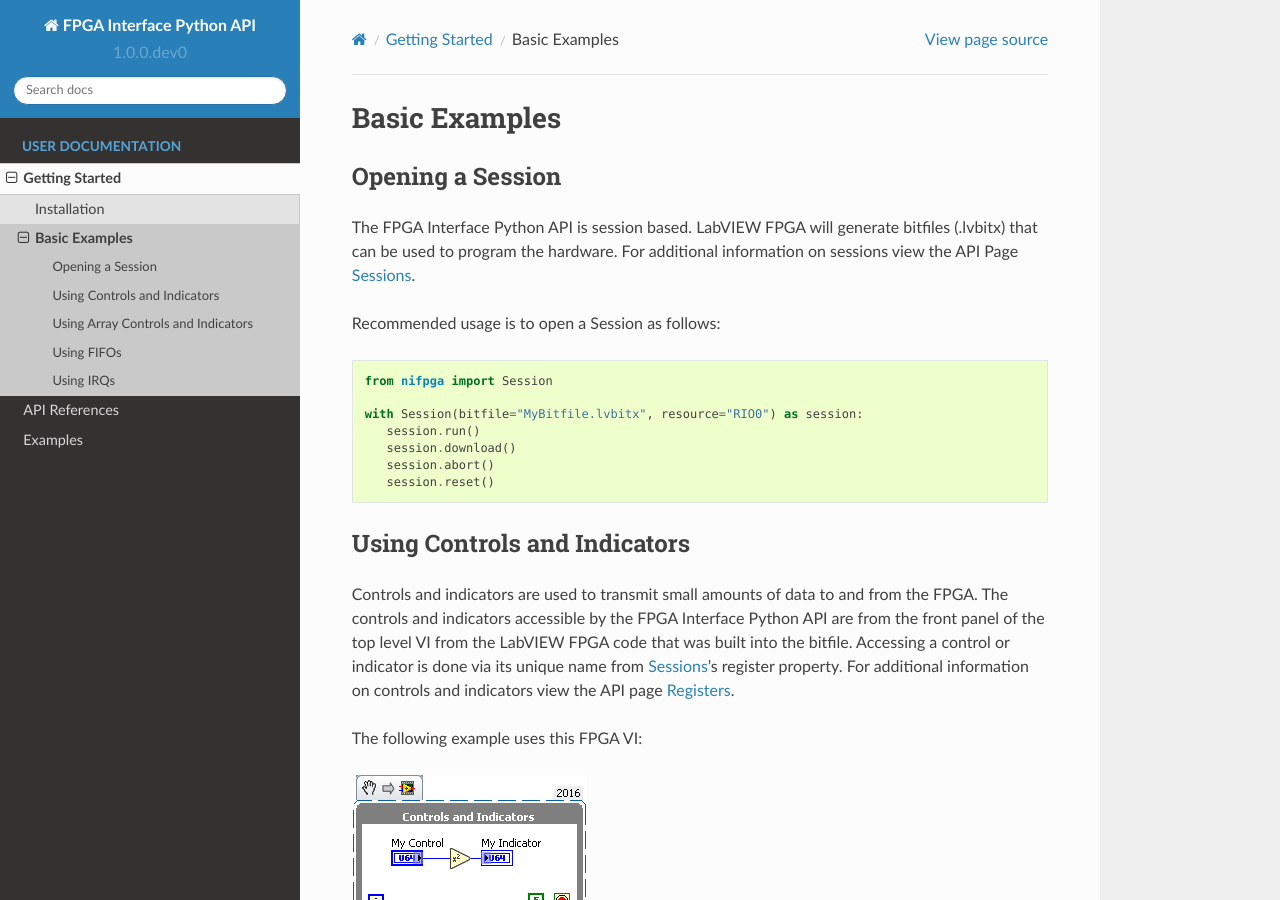
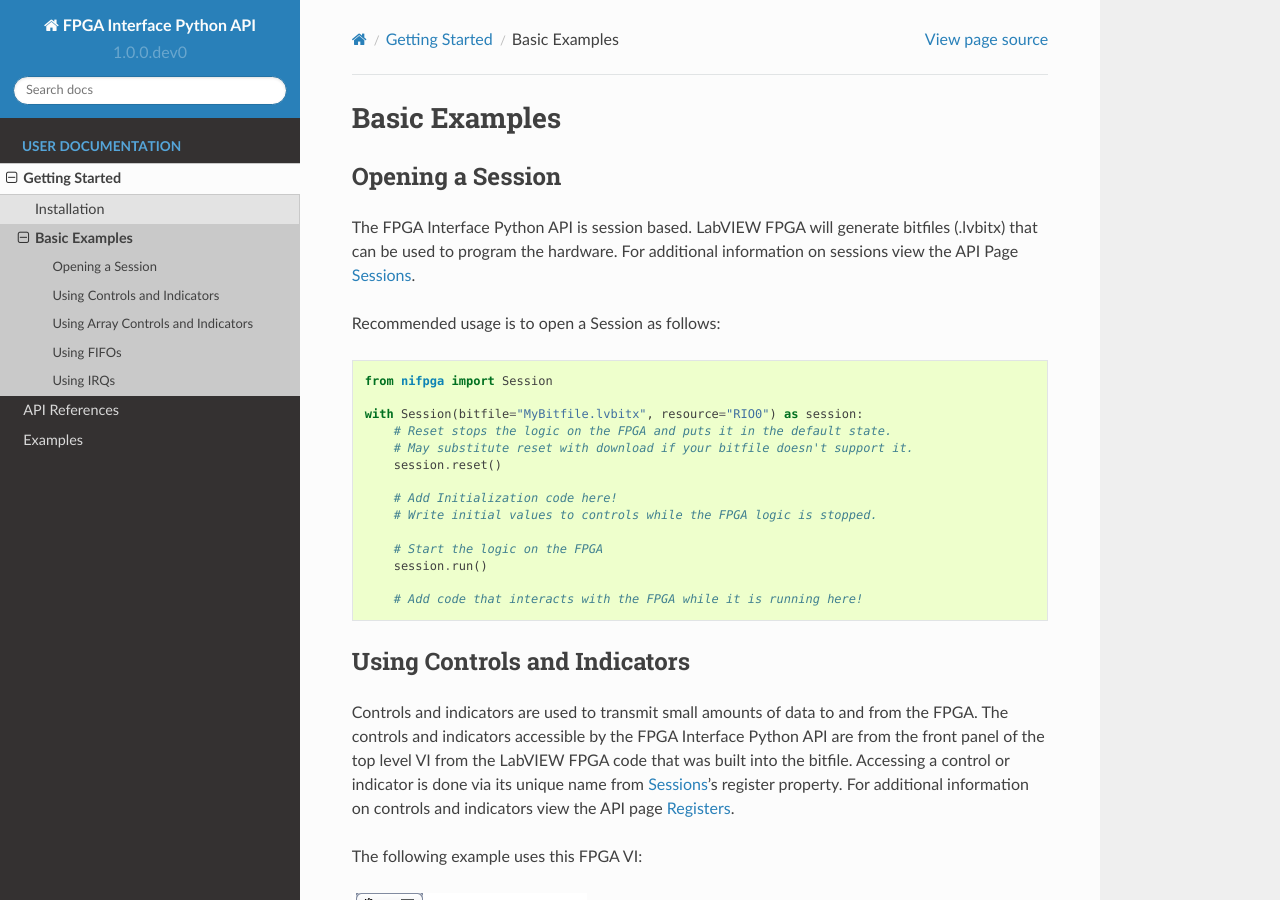
Before and after one commit to ni/nifpga-python, a Sphinx documentation site: the page built from docs/examples/basic_examples.rst, in a window 1280 px wide and 900 px high. Built offline with Sphinx 7.4.7 and the Read the Docs theme 2.0.0, drawn with Linux system fonts in a browser that asks for light colours.

Commit message:
Cleaning up the basic examples

```diff
--- a/docs/examples/basic_examples.rst
+++ b/docs/examples/basic_examples.rst
@@ -15,10 +15,17 @@
    from nifpga import Session
 
    with Session(bitfile="MyBitfile.lvbitx", resource="RIO0") as session:
-      session.run()
-      session.download()
-      session.abort()
-      session.reset()
+       # Reset stops the logic on the FPGA and puts it in the default state.
+       # May substitute reset with download if your bitfile doesn't support it.
+       session.reset()
+
+       # Add Initialization code here!
+       # Write initial values to controls while the FPGA logic is stopped.
+
+       # Start the logic on the FPGA
+       session.run()
+
+       # Add code that interacts with the FPGA while it is running here!
 
 Using Controls and Indicators
 -----------------------------
```
Also changed, not shown: README.md (+5 -7 lines).
